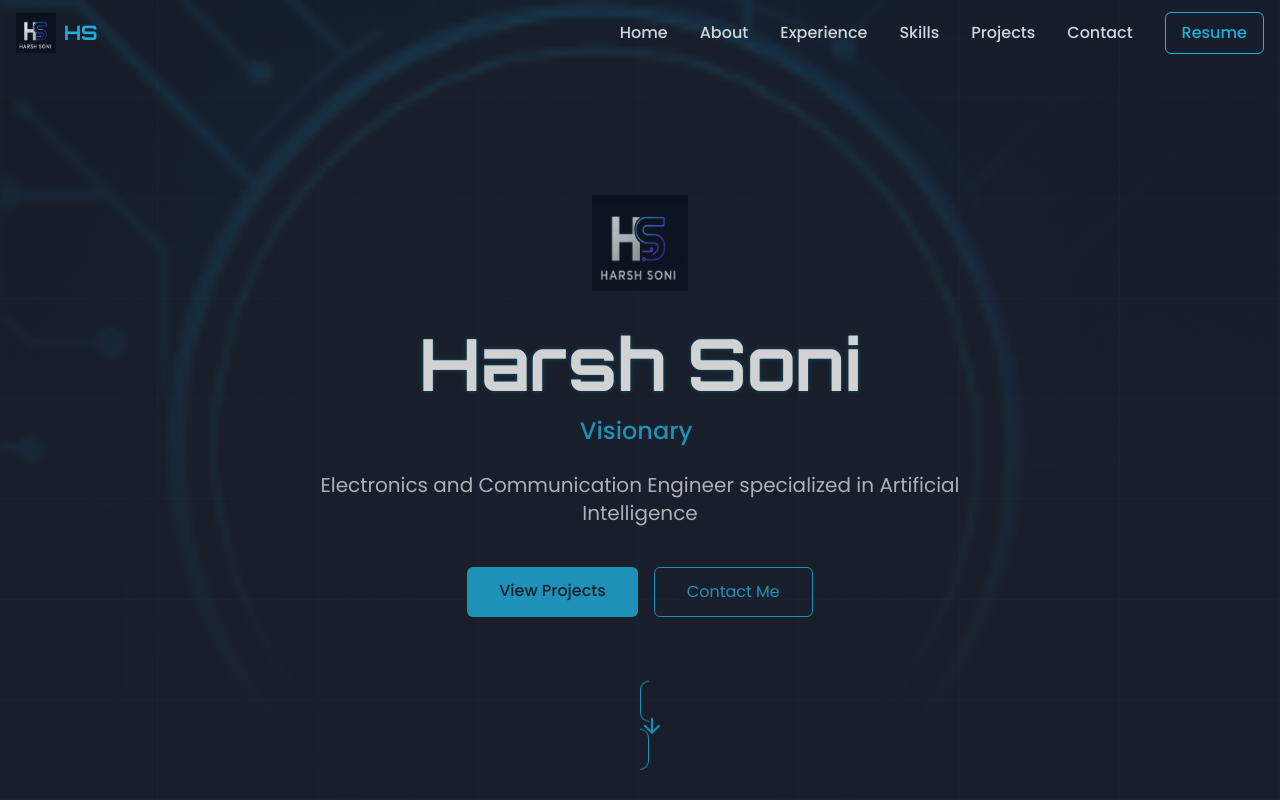
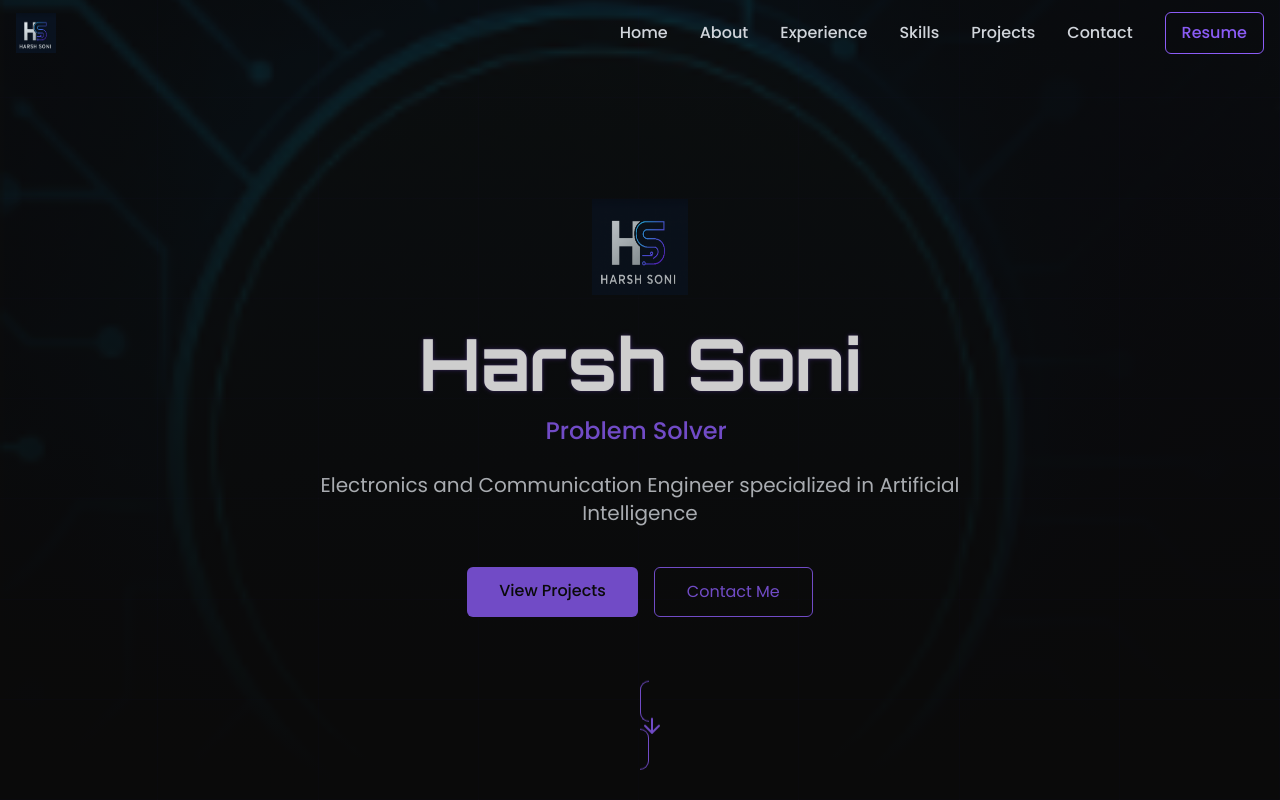
Before and after one commit to soniiharsh/harsh-sonic-nexus-forge, a React (Vite) app: page / in a window 1280 px wide. Shown: the top 800 px of the page. Built offline with nearby package versions, Linux system fonts and the light colour scheme.

Commit message:
Refactor: Update color scheme and UI elements
- Changed the color scheme to black and violet.
- Removed the "Visionary" text.
- Removed the shaking animation.
- Removed "HS" from the logo.
- Cleaned up the overall UI.

```diff
--- a/src/components/Contact.tsx
+++ b/src/components/Contact.tsx
@@ -6,7 +6,7 @@ import ContactForm from './ContactForm';
 const Contact = () => {
   return (
     <section id="contact" className="py-20 bg-tech-dark relative overflow-hidden">
-      {/* Background graphics - more subtle */}
+      {/* Subtle background elements */}
       <div className="absolute top-0 right-0 w-96 h-96 bg-tech-cyan/3 rounded-full blur-3xl -translate-y-1/2 translate-x-1/2 pointer-events-none"></div>
       <div className="absolute bottom-0 left-0 w-96 h-96 bg-tech-purple/3 rounded-full blur-3xl translate-y-1/2 -translate-x-1/2 pointer-events-none"></div>
 
--- a/src/components/ContactInfo.tsx
+++ b/src/components/ContactInfo.tsx
@@ -4,7 +4,7 @@ import { Mail, Phone, Github, Linkedin, Download } from 'lucide-react';
 
 const ContactInfo = () => {
   return (
-    <div className="p-6 rounded-lg border border-gray-700 bg-card shadow-md h-full transition-all duration-300 hover:shadow-lg">
+    <div className="p-6 rounded-lg border border-gray-800 bg-card shadow-md h-full transition-all duration-300 hover:shadow-lg">
       <h3 className="text-xl font-orbitron font-semibold mb-6 text-white">
         Contact Information
       </h3>
@@ -44,7 +44,7 @@ const ContactInfo = () => {
             href="https://github.com/soniiharsh"
             target="_blank"
             rel="noopener noreferrer"
-            className="p-3 rounded-full border border-gray-700 hover:border-tech-cyan hover:bg-tech-cyan/5 text-gray-400 hover:text-tech-cyan transition-colors"
+            className="p-3 rounded-full border border-gray-800 hover:border-tech-cyan hover:bg-tech-cyan/5 text-gray-400 hover:text-tech-cyan transition-colors"
             aria-label="GitHub"
           >
             <Github size={20} />
@@ -53,7 +53,7 @@ const ContactInfo = () => {
             href="https://www.linkedin.com/in/harsh-soni-b60536251"
             target="_blank"
             rel="noopener noreferrer"
-            className="p-3 rounded-full border border-gray-700 hover:border-tech-cyan hover:bg-tech-cyan/5 text-gray-400 hover:text-tech-cyan transition-colors"
+            className="p-3 rounded-full border border-gray-800 hover:border-tech-cyan hover:bg-tech-cyan/5 text-gray-400 hover:text-tech-cyan transition-colors"
             aria-label="LinkedIn"
           >
             <Linkedin size={20} />
@@ -66,7 +66,7 @@ const ContactInfo = () => {
           href="https://drive.google.com/file/d/1rSQ1HdSExmvDHYwPntrk-YcKTE3k1eSn/view?usp=drive_link"
           target="_blank"
           rel="noopener noreferrer"
-          className="inline-flex items-center px-6 py-3 rounded-md bg-tech-cyan text-tech-dark font-medium hover:opacity-90 transition-opacity"
+          className="inline-flex items-center px-6 py-3 rounded-md bg-tech-cyan text-white font-medium hover:opacity-90 transition-opacity"
         >
           <Download size={18} className="mr-2" />
           Download Resume
--- a/src/components/Hero.tsx
+++ b/src/components/Hero.tsx
@@ -5,7 +5,7 @@ import { Link } from 'react-scroll';
 
 const Hero = () => {
   const [typingText, setTypingText] = useState('');
-  const phrases = ["Visionary", "Problem Solver", "AI Engineer", "Web Developer"];
+  const phrases = ["Problem Solver", "AI Engineer", "Web Developer"];
   const typingRef = useRef(0);
   const phraseRef = useRef(0);
   const [isDeleting, setIsDeleting] = useState(false);
@@ -55,7 +55,7 @@ const Hero = () => {
         <img
           src="/lovable-uploads/1a33f998-0a49-4c30-b7c1-69b2a2bc3d90.png"
           alt="Harsh Soni Logo"
-          className="h-24 w-24 mb-8 animate-float"
+          className="h-24 w-24 mb-8"
         />
 
         <h1 className="text-4xl md:text-6xl lg:text-7xl font-orbitron font-bold mb-4 text-white text-glow">
@@ -109,8 +109,8 @@ const Hero = () => {
         </Link>
       </div>
 
-      {/* Animated grid/lines overlay */}
-      <div className="absolute inset-0 z-[5] opacity-20 pointer-events-none">
+      {/* Animated grid/lines overlay - more subtle */}
+      <div className="absolute inset-0 z-[5] opacity-10 pointer-events-none">
         <div className="absolute inset-0 grid grid-cols-8 gap-0.5">
           {Array.from({ length: 8 }).map((_, i) => (
             <div key={`col-${i}`} className="h-full border-r border-tech-cyan/20"></div>
--- a/src/components/NavBar.tsx
+++ b/src/components/NavBar.tsx
@@ -40,14 +40,13 @@ const NavBar = () => {
       }`}
     >
       <div className="container mx-auto px-4 py-3 flex justify-between items-center">
-        {/* Logo */}
+        {/* Logo - removed HS text */}
         <div className="flex items-center">
           <img
             src="/lovable-uploads/1a33f998-0a49-4c30-b7c1-69b2a2bc3d90.png"
             alt="Harsh Soni Logo"
-            className="h-10 w-10 mr-2"
+            className="h-10 w-10"
           />
-          <span className="text-tech-cyan font-orbitron font-bold text-xl">HS</span>
         </div>
 
         {/* Desktop Navigation */}
--- a/src/index.css
+++ b/src/index.css
@@ -5,44 +5,44 @@
 
 @layer base {
   :root {
-    --background: 222 47% 11%;
-    --foreground: 210 40% 98%;
+    --background: 240 10% 3.9%;
+    --foreground: 0 0% 98%;
 
-    --card: 222 47% 13%;
-    --card-foreground: 210 40% 98%;
+    --card: 240 10% 4.9%;
+    --card-foreground: 0 0% 98%;
 
-    --popover: 222 47% 13%;
-    --popover-foreground: 210 40% 98%;
+    --popover: 240 10% 4.9%;
+    --popover-foreground: 0 0% 98%;
 
-    --primary: 199 89% 48%;
-    --primary-foreground: 222 47% 11%;
+    --primary: 270 76% 66%;
+    --primary-foreground: 0 0% 98%;
 
-    --secondary: 199 84% 57%;
-    --secondary-foreground: 222 47% 11%;
+    --secondary: 272 64% 59%;
+    --secondary-foreground: 0 0% 98%;
 
-    --muted: 217.2 32.6% 17.5%;
-    --muted-foreground: 215 20.2% 65.1%;
+    --muted: 240 3.7% 15.9%;
+    --muted-foreground: 240 5% 64.9%;
 
-    --accent: 260 30% 54%;
-    --accent-foreground: 210 40% 98%;
+    --accent: 270 30% 50%;
+    --accent-foreground: 0 0% 98%;
 
     --destructive: 0 62.8% 30.6%;
-    --destructive-foreground: 210 40% 98%;
+    --destructive-foreground: 0 0% 98%;
 
-    --border: 217.2 32.6% 17.5%;
-    --input: 217.2 32.6% 17.5%;
-    --ring: 212.7 26.8% 83.9%;
+    --border: 240 3.7% 15.9%;
+    --input: 240 3.7% 15.9%;
+    --ring: 270 76% 66%;
 
     --radius: 0.5rem;
 
-    --sidebar-background: 222 47% 13%;
-    --sidebar-foreground: 210 40% 98%;
-    --sidebar-primary: 199 89% 48%;
-    --sidebar-primary-foreground: 222 47% 11%;
+    --sidebar-background: 240 10% 4.9%;
+    --sidebar-foreground: 0 0% 98%;
+    --sidebar-primary: 270 76% 66%;
+    --sidebar-primary-foreground: 0 0% 98%;
     --sidebar-accent: 240 3.7% 15.9%;
-    --sidebar-accent-foreground: 210 40% 98%;
+    --sidebar-accent-foreground: 0 0% 98%;
     --sidebar-border: 240 3.7% 15.9%;
-    --sidebar-ring: 199 89% 48%;
+    --sidebar-ring: 270 76% 66%;
   }
 }
 
@@ -66,20 +66,20 @@
 
 @layer utilities {
   .text-glow {
-    text-shadow: 0 0 3px rgba(30, 174, 219, 0.3),
-                0 0 6px rgba(30, 174, 219, 0.2);
+    text-shadow: 0 0 3px rgba(139, 92, 246, 0.3),
+                0 0 6px rgba(139, 92, 246, 0.2);
   }
 
   .neon-border {
-    @apply border border-tech-cyan shadow-[0_0_3px_rgba(30,174,219,0.3),0_0_6px_rgba(30,174,219,0.2)];
+    @apply border border-tech-cyan shadow-[0_0_3px_rgba(139,92,246,0.3),0_0_6px_rgba(139,92,246,0.2)];
   }
 
   .neon-border-green {
-    @apply border border-tech-green shadow-[0_0_3px_rgba(51,195,240,0.3),0_0_6px_rgba(51,195,240,0.2)];
+    @apply border border-tech-green shadow-[0_0_3px_rgba(155,135,245,0.3),0_0_6px_rgba(155,135,245,0.2)];
   }
 
   .neon-border-purple {
-    @apply border border-tech-purple shadow-[0_0_3px_rgba(126,105,171,0.3),0_0_6px_rgba(126,105,171,0.2)];
+    @apply border border-tech-purple shadow-[0_0_3px_rgba(110,89,165,0.3),0_0_6px_rgba(110,89,165,0.2)];
   }
 
   .circuit-background {
--- a/tailwind.config.ts
+++ b/tailwind.config.ts
@@ -1,4 +1,3 @@
-
 import type { Config } from "tailwindcss";
 
 export default {
@@ -63,12 +62,12 @@ export default {
           border: "hsl(var(--sidebar-border))",
           ring: "hsl(var(--sidebar-ring))",
         },
-        // Professional color palette for Harsh Soni's portfolio
+        // Professional black and violet color palette
         tech: {
-          dark: "#1A1F2C", // Dark navy blue
-          cyan: "#1EAEDB", // Professional blue
-          green: "#33C3F0", // Sky blue
-          purple: "#7E69AB", // Muted purple
+          dark: "#0A0A0A", // Pure black for background
+          cyan: "#8B5CF6", // Violet primary color
+          green: "#9B87F5", // Light violet accent
+          purple: "#6E59A5", // Dark violet for secondary elements
         },
       },
       borderRadius: {
```
